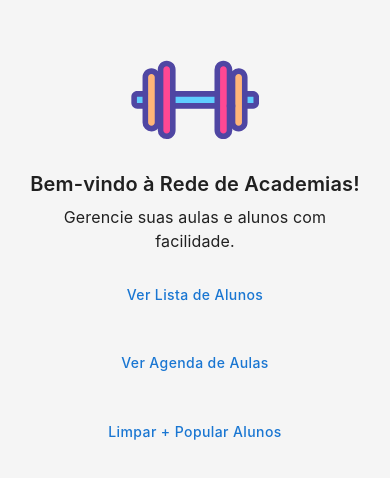
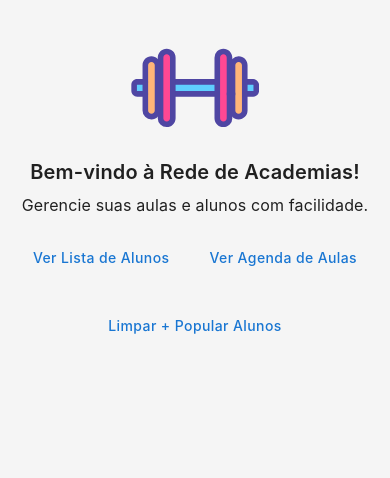
Before and after one commit to Guiroos/gym-scheduling-app, a React (Vite) app: page / in a window 390 px wide. Shown: the top 478 px of the page. Built offline with nearby package versions, Linux system fonts and the light colour scheme.

Commit message:
feat: add responsiveness for theme

```diff
--- a/src/theme/index.ts
+++ b/src/theme/index.ts
@@ -54,6 +54,15 @@ const tempThemeForUtils = createTheme({
   shape: {
     borderRadius: 4, // Define o borderRadius base aqui
   },
+  breakpoints: {
+    values: {
+      xs: 0,
+      sm: 480,
+      md: 768,
+      lg: 1024,
+      xl: 1280,
+    },
+  }
 });
 
 // Color palette
@@ -106,6 +115,9 @@ const palette = {
   divider: 'rgba(0, 0, 0, 0.12)',
 };
 
+// Breakpoints
+const breakpoints = tempThemeForUtils.breakpoints;
+
 // Typography
 const typography = {
   fontFamily: [
@@ -118,74 +130,112 @@ const typography = {
     'Arial',
     'sans-serif',
   ].join(','),
+  htmlFontSize: 16,
   h1: {
     fontWeight: 600,
-    fontSize: '2.5rem',
+    fontSize: '2rem',
     lineHeight: 1.2,
-    letterSpacing: '-0.5px',
+    [breakpoints.up('sm')]: {
+      fontSize: '2.5rem',
+    },
   },
   h2: {
     fontWeight: 600,
-    fontSize: '2rem',
+    fontSize: '1.75rem',
     lineHeight: 1.3,
-    letterSpacing: '-0.25px',
+    [breakpoints.up('sm')]: {
+      fontSize: '2rem',
+    },
   },
   h3: {
     fontWeight: 600,
-    fontSize: '1.75rem',
+    fontSize: '1.5rem',
     lineHeight: 1.35,
+    [breakpoints.up('sm')]: {
+      fontSize: '1.75rem',
+    },
   },
   h4: {
     fontWeight: 600,
     fontSize: '1.5rem',
     lineHeight: 1.4,
+    [breakpoints.up('sm')]: {
+      fontSize: '1.75rem',
+    },
   },
   h5: {
     fontWeight: 600,
     fontSize: '1.25rem',
     lineHeight: 1.5,
+    [breakpoints.up('sm')]: {
+      fontSize: '1.5rem',
+    },
   },
   h6: {
     fontWeight: 600,
     fontSize: '1.125rem',
     lineHeight: 1.6,
+    [breakpoints.up('sm')]: {
+      fontSize: '1.25rem',
+    },
   },
   subtitle1: {
     fontSize: '1rem',
     lineHeight: 1.5,
     letterSpacing: '0.15px',
+    [breakpoints.up('sm')]: {
+      fontSize: '1.25rem',
+    },
   },
   subtitle2: {
     fontSize: '0.875rem',
     lineHeight: 1.5,
     letterSpacing: '0.1px',
     fontWeight: 500,
+    [breakpoints.up('sm')]: {
+      fontSize: '1rem',
+    },
   },
   body1: {
     fontSize: '1rem',
     lineHeight: 1.5,
     letterSpacing: '0.15px',
+    [breakpoints.up('sm')]: {
+      fontSize: '1.25rem',
+    },
   },
   body2: {
     fontSize: '0.875rem',
     lineHeight: 1.5,
     letterSpacing: '0.15px',
+    [breakpoints.up('sm')]: {
+      fontSize: '1rem',
+    },
   },
   button: {
     textTransform: 'none' as const,
     fontWeight: 500,
     letterSpacing: '0.4px',
+    [breakpoints.up('sm')]: {
+      fontSize: '1.25rem',
+    },
   },
   caption: {
     fontSize: '0.75rem',
     lineHeight: 1.66,
     letterSpacing: '0.4px',
+    [breakpoints.up('sm')]: {
+      fontSize: '1rem',
+    },
   },
   overline: {
     fontSize: '0.75rem',
     lineHeight: 2.66,
     letterSpacing: '1px',
     textTransform: 'uppercase' as const,
+    [breakpoints.up('sm')]: {
+      fontSize: '1rem',
+    },
   },
 };
 
@@ -213,16 +263,7 @@ const customBorderRadius = {
   rounded: '50%',
 };
 
-// Breakpoints
-const breakpoints = {
-  values: {
-    xs: 0,
-    sm: 600,
-    md: 900,
-    lg: 1200,
-    xl: 1536,
-  },
-};
+
 
 // Custom shadows
 const customShadows = {
@@ -245,110 +286,57 @@ const baseTheme = createTheme({
   },
   components: {
     MuiCssBaseline: {
-      styleOverrides: {
+      styleOverrides: (theme) => ({
         html: {
           WebkitFontSmoothing: 'auto',
+          fontSize: '16px',
+          [theme.breakpoints.up('sm')]: {
+            fontSize: '16px',
+          },
+          [theme.breakpoints.up('md')]: {
+            fontSize: '16px',
+          },
         },
         body: {
-          margin: 0,
-          padding: 0,
-          minHeight: '100vh',
+          WebkitTapHighlightColor: 'transparent',
+          touchAction: 'manipulation',
+          textRendering: 'optimizeLegibility',
+          WebkitFontSmoothing: 'antialiased',
+          MozOsxFontSmoothing: 'grayscale',
         },
-      },
+      }),
     },
     MuiButton: {
-      defaultProps: {
-        disableElevation: true,
-      },
       styleOverrides: {
         root: {
-          borderRadius: customBorderRadius.md,
-          padding: `${customSpacings.md} ${customSpacings.xl}`,
-          textTransform: 'none',
-          fontWeight: 500,
-        },
-        sizeLarge: {
-          padding: `${customSpacings.md} ${customSpacings.xl}`,
-          fontSize: '1rem',
-        },
-        sizeSmall: {
-          padding: `${customSpacings.sm} ${customSpacings.md}`,
-          fontSize: '0.875rem',
-        },
-        contained: {
-          boxShadow: 'none',
-          '&:hover': {
-            boxShadow: customShadows.small,
+          minHeight: 48,
+          minWidth: 48,
+          padding: '8px 16px',
+          '&.MuiButton-contained': {
+            boxShadow: 'none',
+            '&:hover': {
+              boxShadow: customShadows.small,
+            },
           },
-        },
-      },
-    },
-    MuiCard: {
-      styleOverrides: {
-        root: {
-          borderRadius: customBorderRadius.md,
-          boxShadow: customShadows.small,
-          '&:hover': {
-            boxShadow: customShadows.medium,
-          },
-        },
-      },
-    },
-    MuiCardContent: {
-      styleOverrides: {
-        root: {
-          padding: customSpacings.md,
-          '&:last-child': {
-            paddingBottom: customSpacings.md,
-          },
-        },
-      },
-    },
-    MuiAppBar: {
-      defaultProps: {
-        elevation: 0,
-      },
-      styleOverrides: {
-        root: {
-          backgroundColor: palette.background.paper,
-          color: palette.text.primary,
-          borderBottom: `1px solid ${palette.divider}`,
         },
       },
     },
     MuiTextField: {
       defaultProps: {
-        fullWidth: true,
         variant: 'outlined',
+        size: 'medium',
       },
-    },
-    MuiOutlinedInput: {
       styleOverrides: {
         root: {
-          borderRadius: customBorderRadius.sm,
+          '& .MuiOutlinedInput-root': {
+            borderRadius: customBorderRadius.md,
+          },
         },
       },
     },
-    MuiContainer: {
-      styleOverrides: {
-        root: {
-          padding: `${customSpacings.md} ${customSpacings.xxl}`,
-        },
-      },
-    },
-
-    MuiDialogTitle: {
-      styleOverrides: {
-        root: {
-          padding: `${customSpacings.md} ${customSpacings.xl}`,
-        },
-      },
-    },
-    MuiDialogContent: {
-      styleOverrides: {
-        root: {
-          padding: `${customSpacings.md} ${customSpacings.xl}`,
-        },
+    MuiButtonBase: {
+      defaultProps: {
+        disableRipple: true,
       },
     },
   },
```
